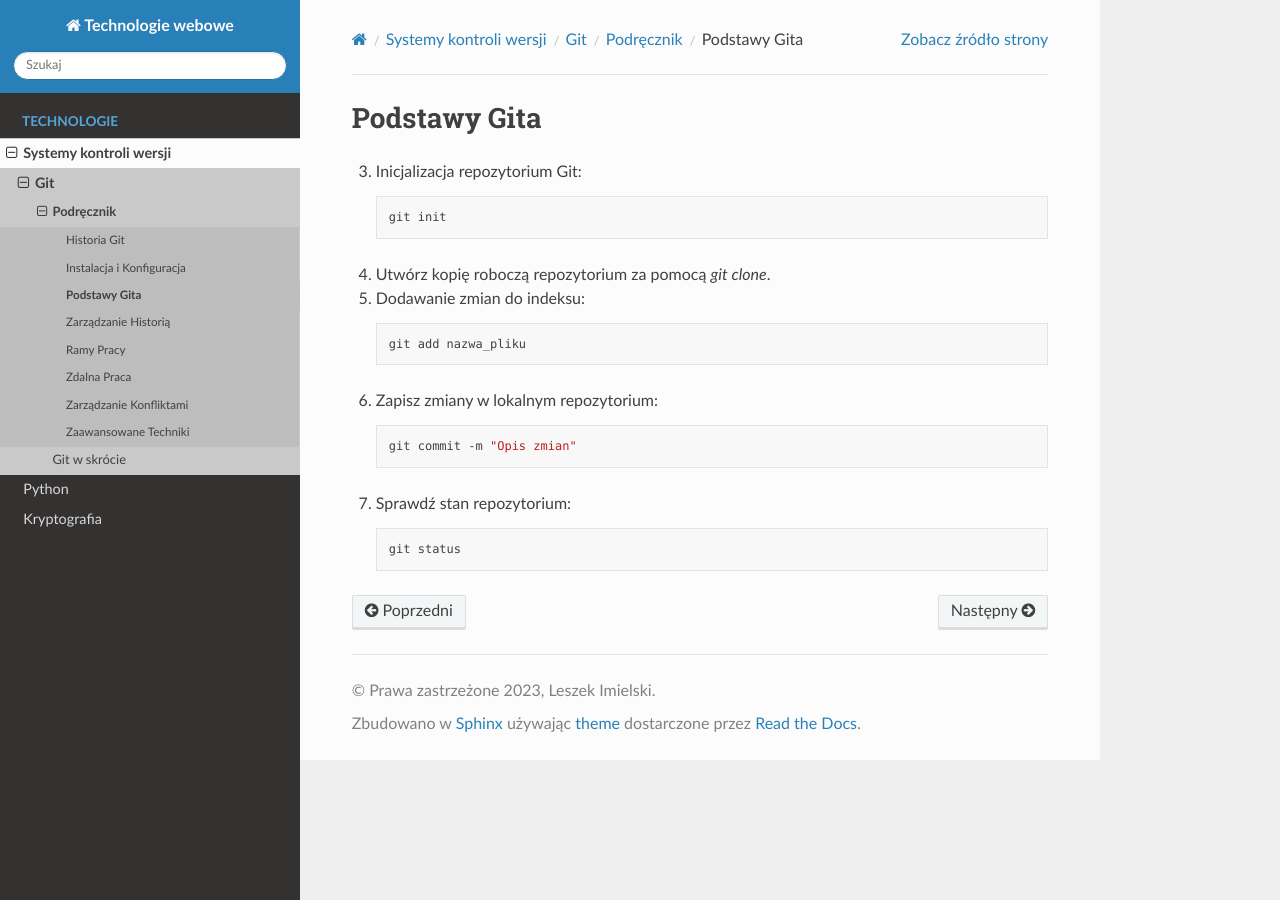
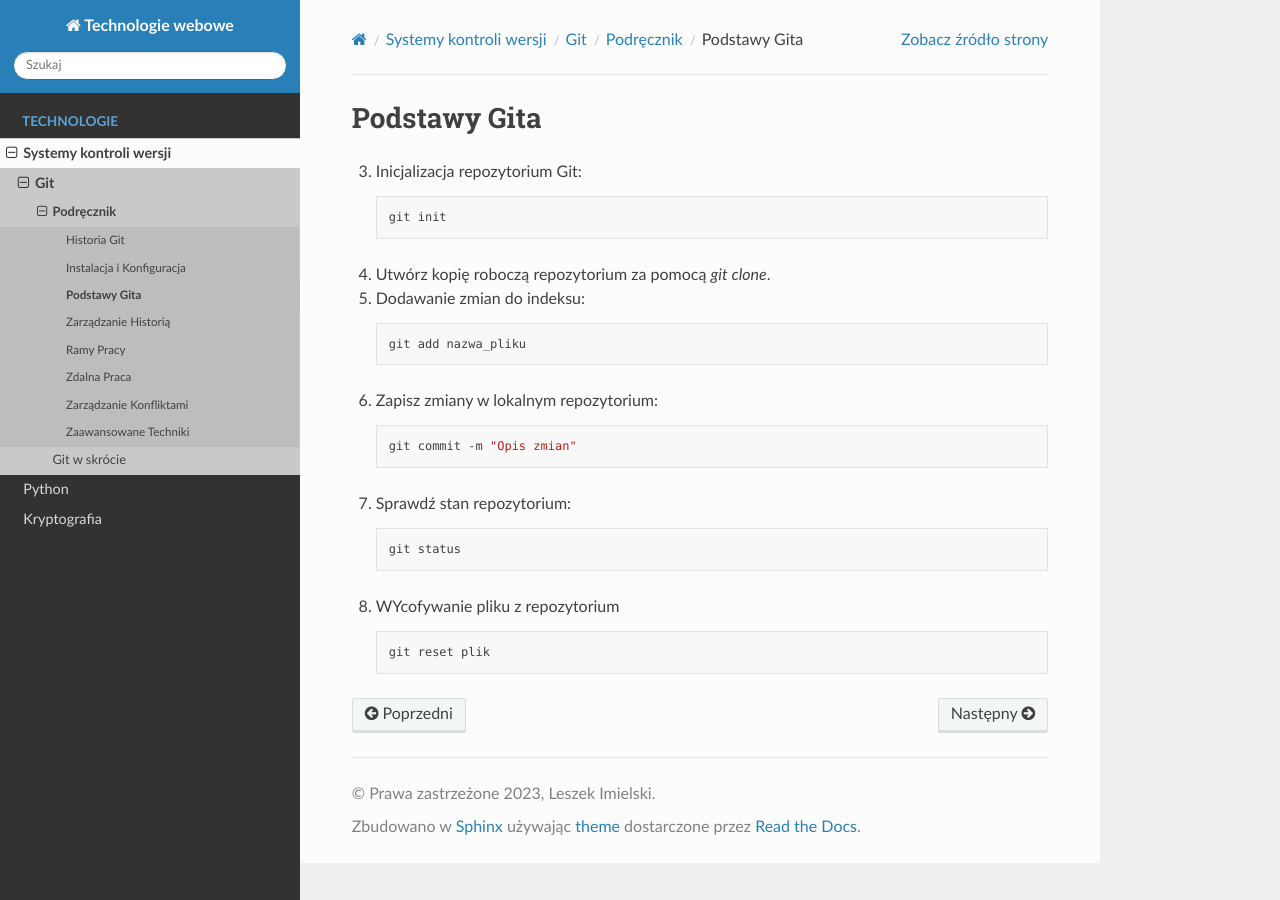
Before and after one commit to limielski/UsingSphinx, a Sphinx documentation site: the page built from docs/source/git/git-podstawy.rst, in a window 1280 px wide. Built offline with Sphinx 7.4.7 and the Read the Docs theme 2.0.0, drawn with Linux system fonts in a browser that asks for light colours.

Commit message:
Add new entries to Git cheat sheet
The commit introduces a new table with detailed explanations on how to add and reset files in a local Git repository. It provides clear instructions and command syntax for a better understanding of these fundamental Git commands.

```diff
--- a/docs/source/git/git-podstawy.rst
+++ b/docs/source/git/git-podstawy.rst
@@ -26,3 +26,9 @@ Podstawy Gita
    .. code-block:: bash
 
       git status
+
+8. WYcofywanie pliku z repozytorium
+
+   .. code-block:: bash
+
+      git reset plik
```
